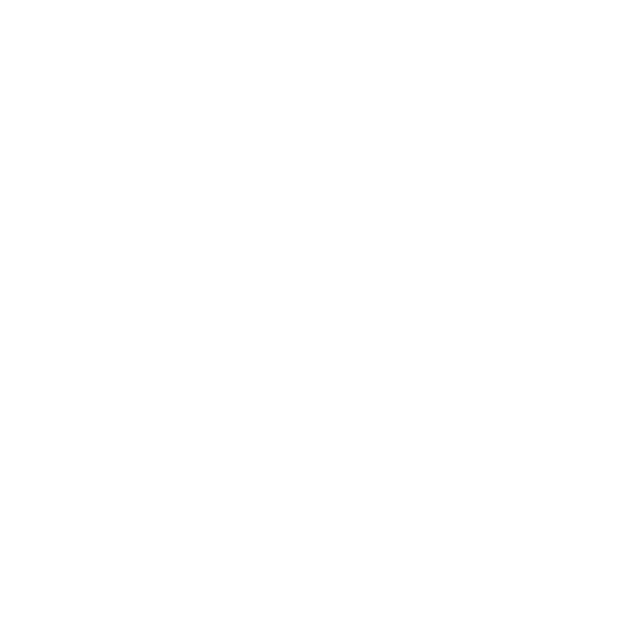
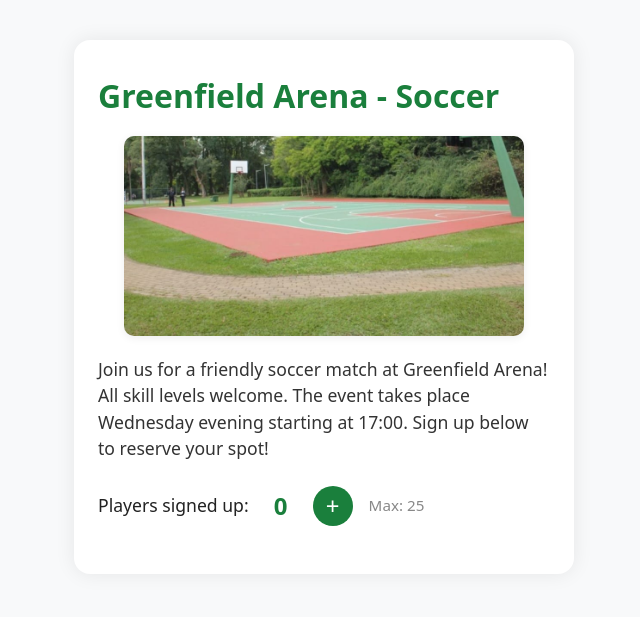
Before and after one commit to lininhus/PulsePlace2.0, a plain HTML site: page soccer.html in a window 1280 px wide. Shown: the whole page, without its empty margins (316-956 px from the left). Drawn offline with nearby package versions, Linux system fonts and the light colour scheme.

Commit message:
favicon adicionado as paginas, primeira pagina de evento criada

```diff
--- a/home.html
+++ b/home.html
@@ -1,6 +1,7 @@
 <!DOCTYPE html>
 <html lang="en">
 <head>
+    <link rel="icon" type="image/png" href="favicon.png">
     <meta charset="UTF-8">
     <meta name="viewport" content="width=device-width, initial-scale=1.0">
     <link rel="stylesheet" href="https://maxcdn.bootstrapcdn.com/bootstrap/4.5.2/css/bootstrap.min.css">
--- a/soccer.html
+++ b/soccer.html
@@ -0,0 +1,111 @@
+<!DOCTYPE html>
+<html lang="en">
+<head>
+  <meta charset="UTF-8" />
+  <meta name="viewport" content="width=device-width, initial-scale=1.0" />
+  <title>Soccer Event - Greenfield Arena</title>
+  <link href="https://cdn.jsdelivr.net/npm/bootstrap@5.3.2/dist/css/bootstrap.min.css" rel="stylesheet">
+  <link rel="icon" type="image/png" href="favicon.png">
+  <style>
+    body {
+      background-color: #f8f9fa;
+    }
+    .event-container {
+      max-width: 500px;
+      margin: 40px auto;
+      background: #fff;
+      border-radius: 16px;
+      box-shadow: 0 0 20px rgba(0,0,0,0.08);
+      padding: 32px 24px 24px 24px;
+    }
+    .event-headline {
+      font-size: 2em;
+      font-weight: bold;
+      color: #1a7f3c;
+      text-align: left;
+      margin-bottom: 16px;
+    }
+    .event-image {
+      width: 100%;
+      max-width: 400px;
+      height: 200px;
+      object-fit: cover;
+      object-position: center;
+      display: block;
+      margin: 0 auto 20px auto;
+      border-radius: 10px;
+      box-shadow: 0 2px 8px rgba(0,0,0,0.07);
+    }
+    .event-description {
+      font-size: 1.1em;
+      margin-bottom: 24px;
+      color: #333;
+    }
+    .counter-row {
+      display: flex;
+      align-items: center;
+      gap: 16px;
+      margin-bottom: 24px;
+    }
+    .counter-label {
+      font-size: 1.1em;
+      font-weight: 500;
+      color: #222;
+    }
+    .counter-value {
+      font-size: 1.5em;
+      font-weight: bold;
+      color: #1a7f3c;
+      min-width: 32px;
+      text-align: center;
+    }
+    .signup-btn {
+      background: #1a7f3c;
+      color: #fff;
+      border: none;
+      border-radius: 50%;
+      width: 40px;
+      height: 40px;
+      font-size: 1.5em;
+      display: flex;
+      align-items: center;
+      justify-content: center;
+      cursor: pointer;
+      transition: background 0.2s;
+    }
+    .signup-btn:disabled {
+      background: #ccc;
+      color: #888;
+      cursor: not-allowed;
+    }
+  </style>
+</head>
+<body>
+  <div class="event-container">
+    <div class="event-headline">Greenfield Arena - Soccer</div>
+    <img src="imagemdaaquadradefault.jpg" alt="Greenfield Arena" class="event-image">
+    <div class="event-description">
+      Join us for a friendly soccer match at Greenfield Arena! All skill levels welcome. The event takes place Wednesday evening starting at 17:00. Sign up below to reserve your spot!
+    </div>
+    <div class="counter-row">
+      <span class="counter-label">Players signed up:</span>
+      <span id="headCounter" class="counter-value">0</span>
+      <button id="signupBtn" class="signup-btn" onclick="signup()">+</button>
+      <span style="font-size:0.95em; color:#888;">Max: 25</span>
+    </div>
+  </div>
+  <script>
+    let count = 0;
+    const maxCount = 25;
+    const counter = document.getElementById('headCounter');
+    const btn = document.getElementById('signupBtn');
+    function signup() {
+      if (count < maxCount) {
+        count++;
+        counter.textContent = count;
+        btn.disabled = true;
+      }
+    }
+  </script>
+</body>
+</html>
```
Also changed, not shown: index.html (+1 -0 lines), register.html (+1 -0 lines), registerC.html (+1 -0 lines), registerform.html (+1 -0 lines), favicon.png (renamed from New_Logo-removebg-preview.png).
